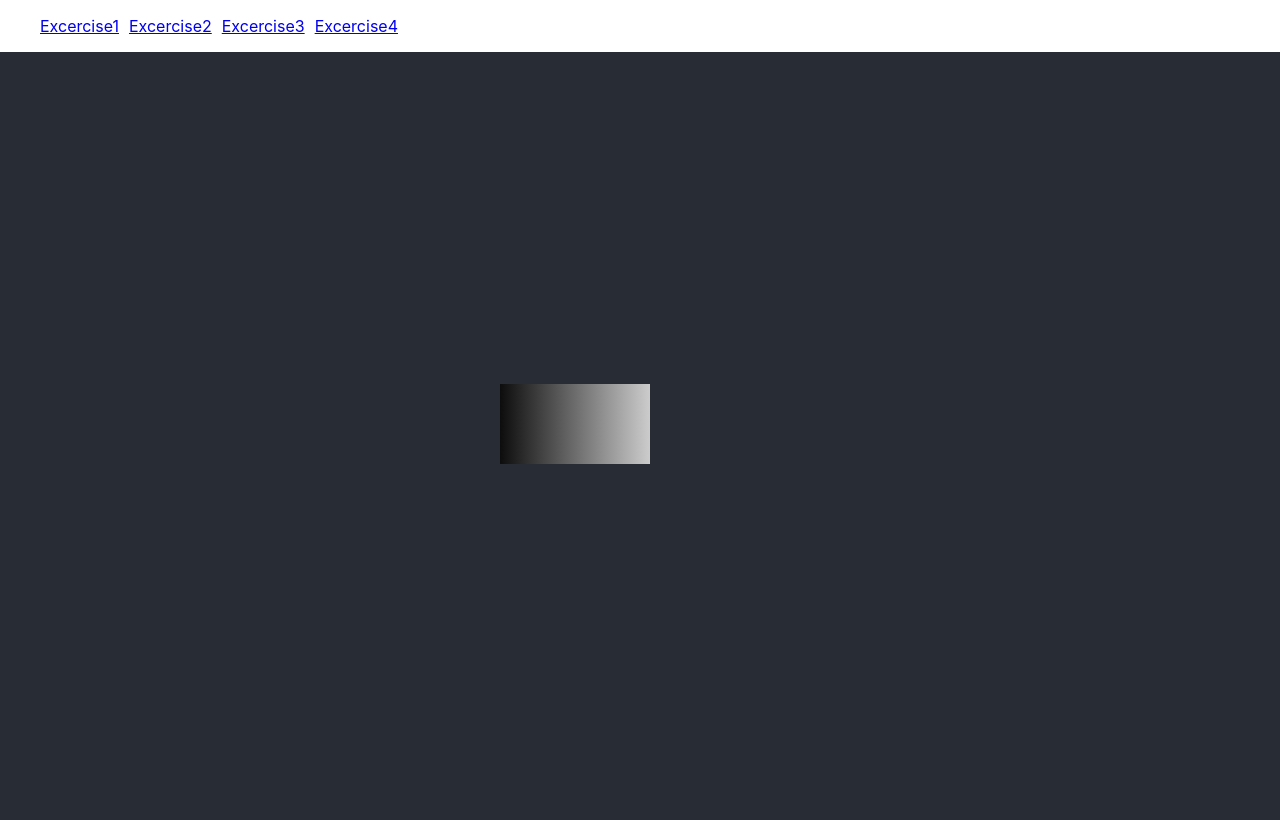
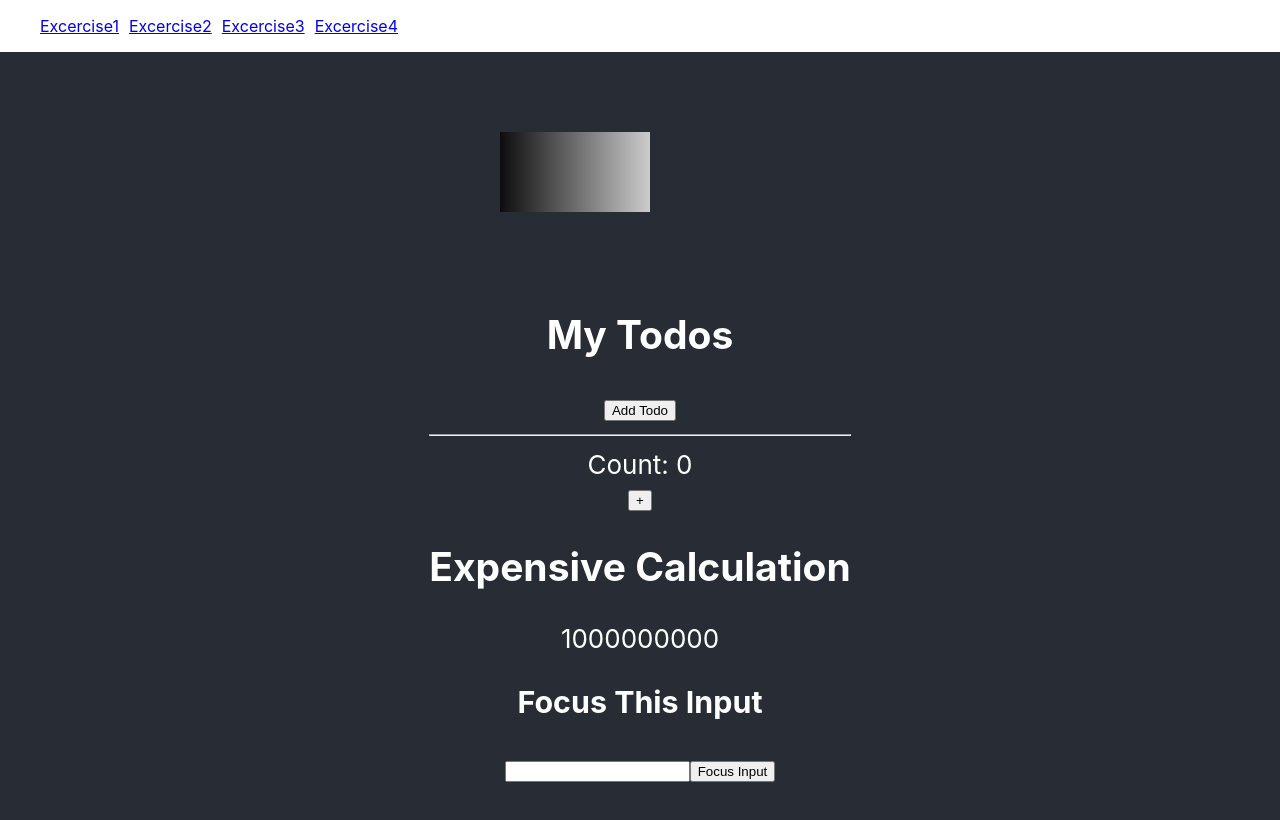
Before and after one commit to libertia/react-course-excercise, a React (Create React App) app: page /hook in a window 1280 px wide. Shown: the top 820 px of the page. Built offline with nearby package versions, Linux system fonts and the light colour scheme.

Commit message:
add 4th excercise

```diff
--- a/src/components/ex4/effectCleanUp.tsx
+++ b/src/components/ex4/Hook1.tsx
@@ -1,7 +1,7 @@
 import { useEffect } from "react"
-import { destroyed, init } from "./rainbowLib"
+import { destroyed, init } from "./libs/rainbowLib"
 
-const EffectCleanup = () => {
+const Hook1 = () => {
 
   useEffect(()=> {
     console.log("start rainbow")
@@ -14,4 +14,4 @@ const EffectCleanup = () => {
   </div>
 }
 
-export default EffectCleanup
+export default Hook1
--- /dev/null
+++ b/src/components/ex4/Hook3.tsx
@@ -0,0 +1,16 @@
+import { useEffect, useRef } from "react"
+
+const Hook3 = () => {
+  const focusInput = () => {
+
+  };
+  return (
+    <div>
+      <h3>Focus This Input</h3>
+      <input type="text"  />
+      <button onClick={focusInput}>Focus Input</button>
+    </div>
+  );
+}
+
+export default Hook3
--- /dev/null
+++ b/src/components/ex4/hook2.tsx
@@ -0,0 +1,42 @@
+import { useEffect, useState } from "react"
+import { expensiveCalculation } from "./libs/expensiveCalc";
+
+
+const Hook2 = () => {
+  const [count, setCount] = useState(0);
+  const [todos, setTodos] = useState<any[]>([]);
+
+
+  const calculation = () => expensiveCalculation(count)
+
+  const increment = () => {
+    setCount((c) => c + 1);
+  };
+  const addTodo = () => {
+    setTodos((t) => [...t, "New Todo"]);
+  };
+
+  return (
+    <div>
+      <div>
+        <h2>My Todos</h2>
+        {todos.map((todo, index) => {
+          return <p key={index}>{todo}</p>;
+        })}
+        <button onClick={addTodo}>Add Todo</button>
+      </div>
+      <hr />
+      <div>
+        <div>
+          Count: {count}
+        </div>
+
+        <button onClick={increment}>+</button>
+        <h2>Expensive Calculation</h2>
+        {calculation()}
+      </div>
+    </div>
+  );
+}
+
+export default Hook2
--- /dev/null
+++ b/src/components/ex4/libs/expensiveCalc.ts
@@ -0,0 +1,8 @@
+
+export const expensiveCalculation = (num:number) => {
+  console.log("Calculating...");
+  for (let i = 0; i < 1000000000; i++) {
+    num += 1;
+  }
+  return num;
+};
--- a/src/pages/excercise4.tsx
+++ b/src/pages/excercise4.tsx
@@ -1,11 +1,15 @@
-import EffectCleanup from "../components/ex4/effectCleanUp"
+import Hook1 from "../components/ex4/Hook1"
+import Hook3 from "../components/ex4/Hook3"
+import Hook2 from "../components/ex4/hook2"
 
 
 const HookExcercise = () => {
 
 
   return (<>
-    <EffectCleanup />
+    <Hook1 />
+    <Hook2 />
+    <Hook3 />
   </>)
 }
 
```
Also changed, not shown: src/components/ex4/libs/rainbowLib.ts (line endings or trailing spaces).
